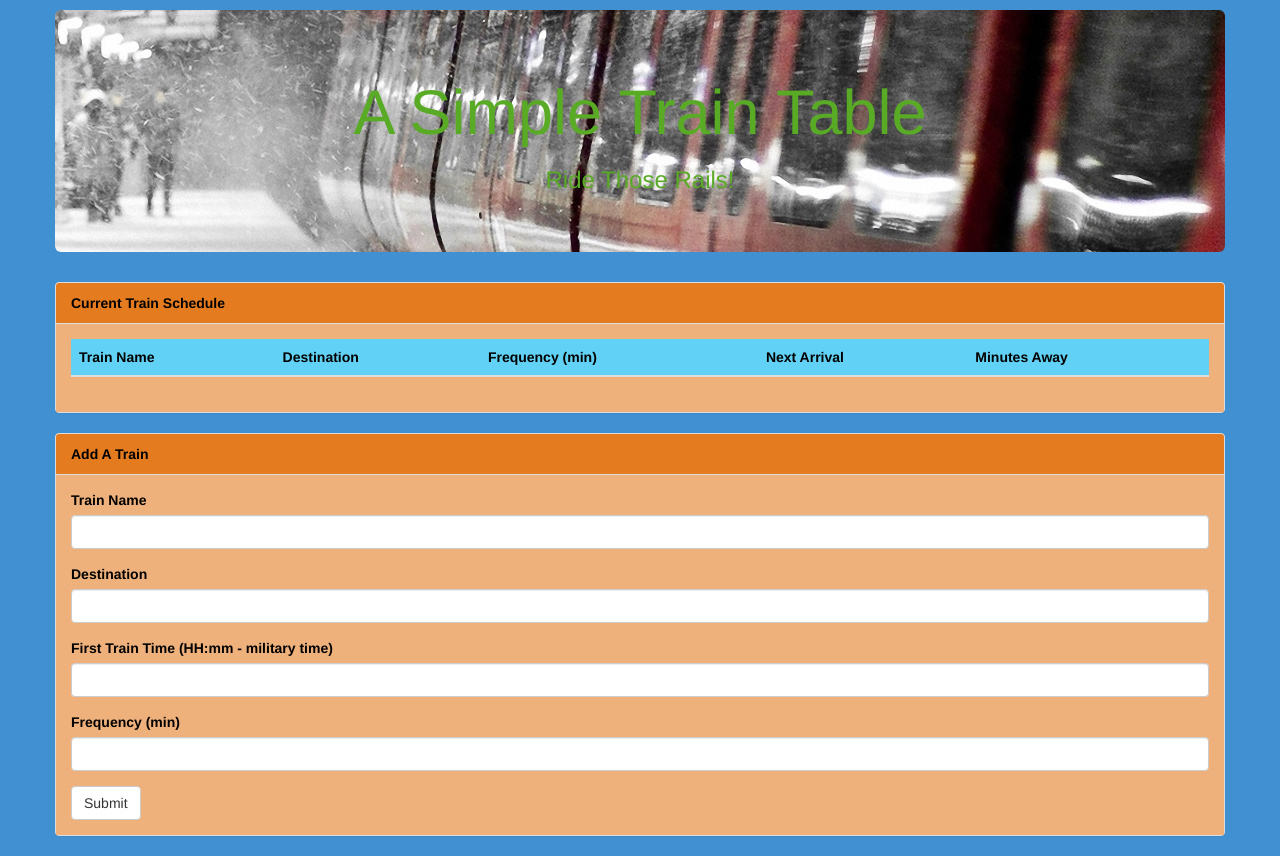
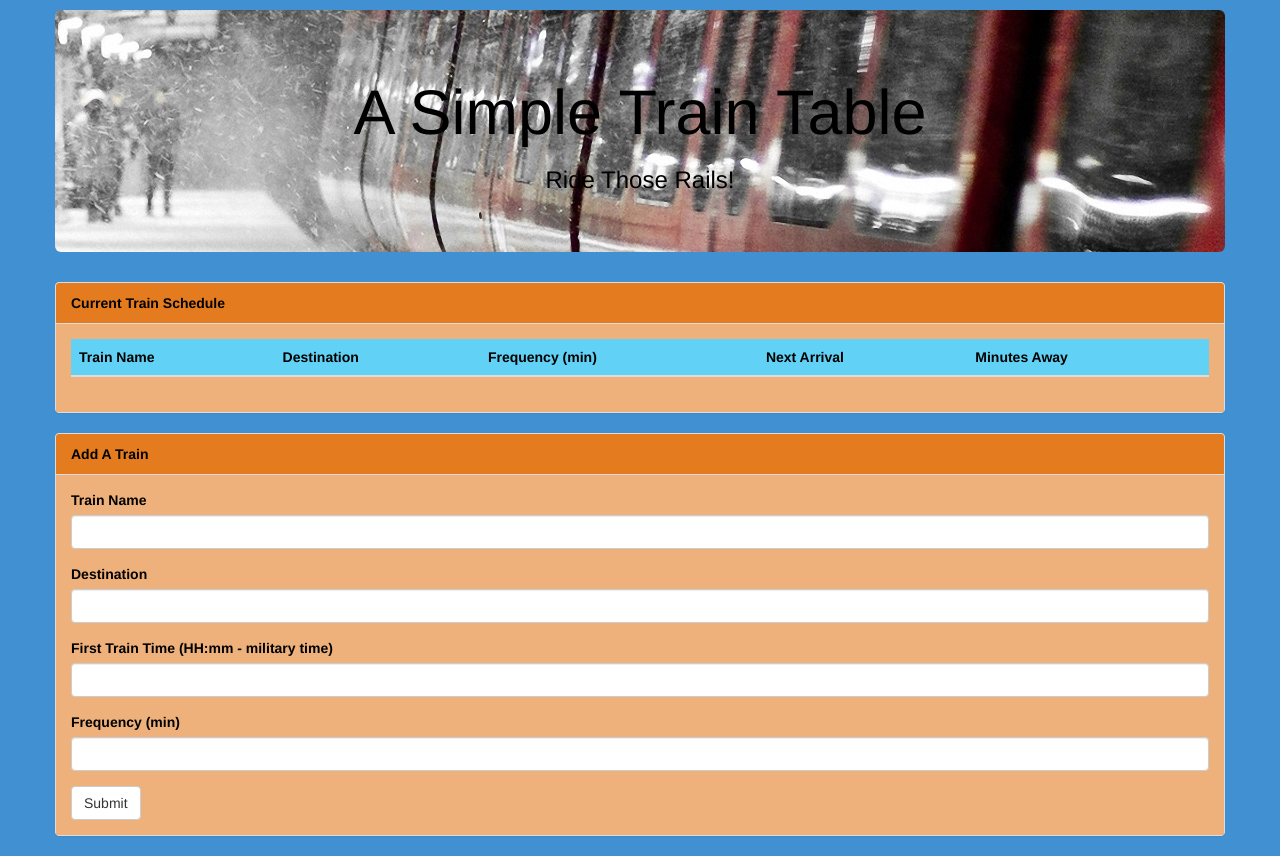
Before and after one commit to lhocke/Train-Time, a plain HTML site: page index.html in a window 1280 px wide. Drawn offline with nearby package versions, Linux system fonts and the light colour scheme; no server answers.

Commit message:
style fixes

```diff
--- a/index.html
+++ b/index.html
@@ -1,6 +1,10 @@
 <!DOCTYPE html>
 <html>
 <head>
+	<meta name="viewport" content="width=device-width, initial-scale=1.0">
+	<meta charset="utf-8">
+	<meta lang="en-us">
+
 	<title>Train Time!</title>
 	<link rel="stylesheet" href="https://maxcdn.bootstrapcdn.com/bootstrap/3.3.7/css/bootstrap.min.css" integrity="sha384-BVYiiSIFeK1dGmJRAkycuHAHRg32OmUcww7on3RYdg4Va+PmSTsz/K68vbdEjh4u" crossorigin="anonymous">
 	<link rel="stylesheet" href="style.css">
--- a/style.css
+++ b/style.css
@@ -18,13 +18,13 @@ body {
 
 .container {
 	margin-top: 10px;
+	max-width: 98%;
 }
 
 #intro{
 	background: url("Winter-Train-Station.jpg");
-	color: #59ab26;
+	color: #000000;
 }
-
 
 #schedule-header, #form-header {
 	font-weight: bold;
```
